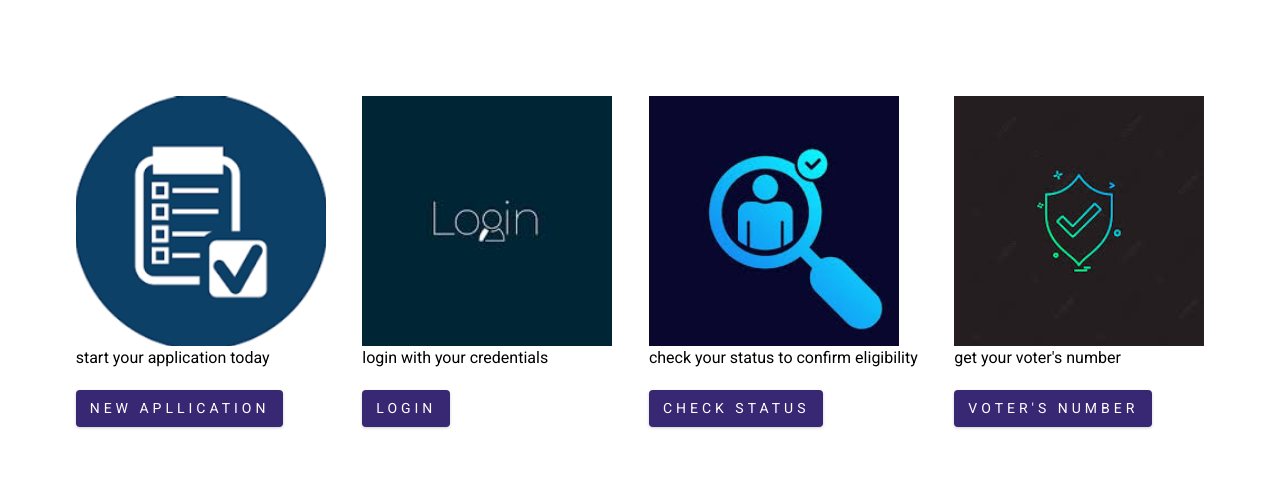
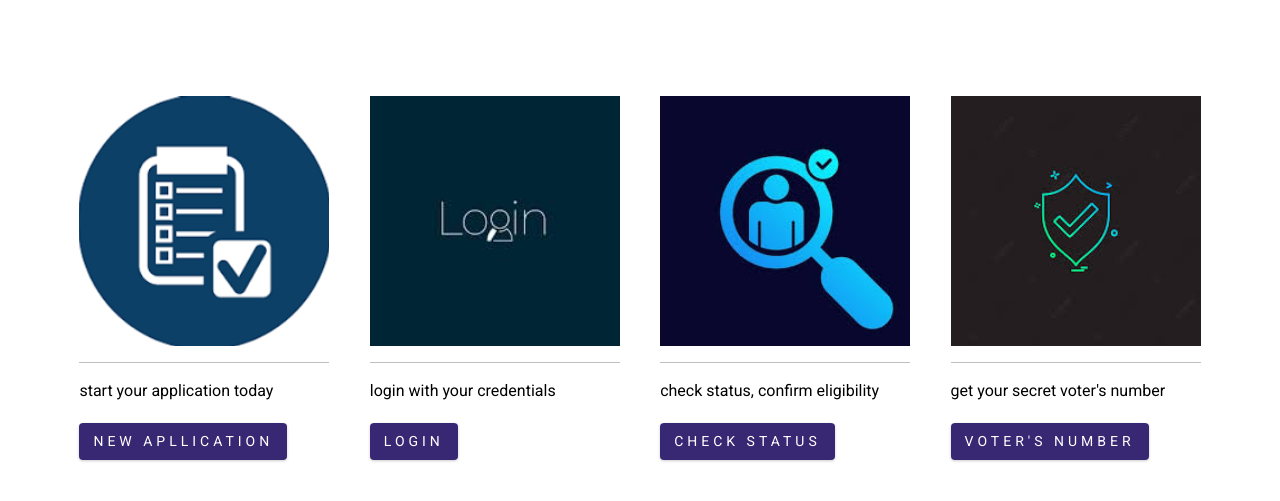
Before and after one commit to jamesAlhassan/VotersRegister, a Django app: page /login/ in a window 1280 px wide. Shown: the part 85-586 px from the top of the page. Run offline with Django 4.2, Linux system fonts and the light colour scheme; some libraries are stand-ins or nearby versions.

Commit message:
Add login.html setup

```diff
--- a/templates/login.html
+++ b/templates/login.html
@@ -10,6 +10,7 @@
           alt=""
           class="hero-img"
         />
+        <hr />
         <p class="hero-text">start your application today</p>
         <button class="btn hero-btn">new apllication</button>
       </article>
@@ -19,6 +20,7 @@
     <div>
       <article class="hero-container">
         <img src="{% static 'images/login.jpeg' %}" alt="" class="hero-img" />
+        <hr />
         <p class="hero-text">login with your credentials</p>
         <button class="btn hero-btn">login</button>
       </article>
@@ -28,7 +30,8 @@
     <div>
       <article class="hero-container">
         <img src="{% static 'images/status.jpeg' %}" alt="" class="hero-img" />
-        <p class="hero-text">check your status to confirm eligibility</p>
+        <hr />
+        <p class="hero-text">check status, confirm eligibility</p>
         <button class="btn hero-btn">check status</button>
       </article>
     </div>
@@ -37,7 +40,8 @@
     <div>
       <article class="hero-container">
         <img src="{% static 'images/pin.jpeg' %}" alt="" class="hero-img" />
-        <p class="hero-text">get your voter's number</p>
+        <hr />
+        <p class="hero-text">get your secret voter's number</p>
         <button class="btn hero-btn">voter's number</button>
       </article>
     </div>
```
